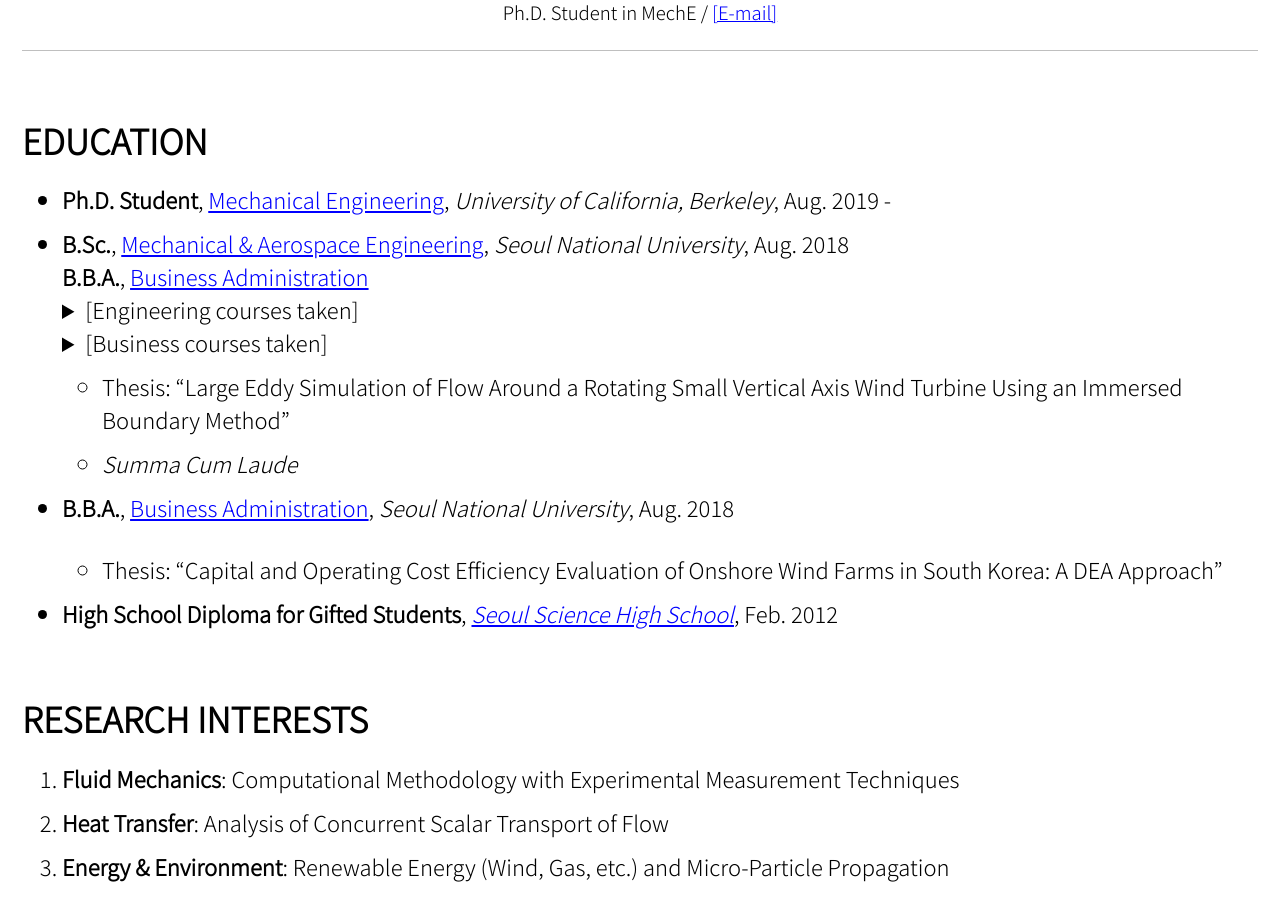
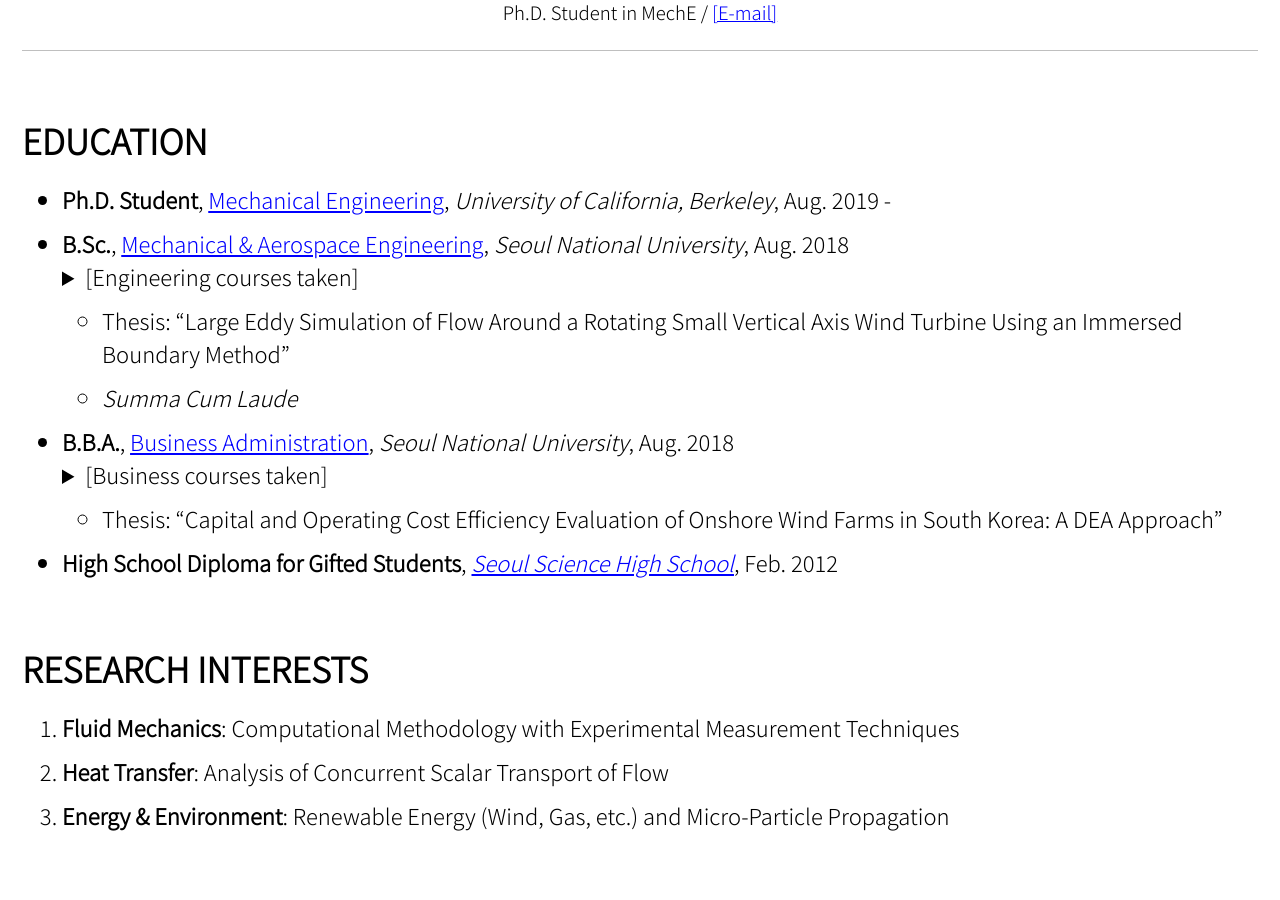
Before and after one commit to jun9303/jun9303.github.io, a Jekyll site: the page built from _pages/about.md, in a window 1280 px wide and 900 px high, scrolled down 589 px. Built offline with Jekyll 4.4.1, drawn with Linux system fonts in a browser that asks for light colours; cached includes are drawn as plain includes; nearby versions of some CDN libraries.

Commit message:
Signed-off-by: jun9303 <jun9303@gmail.com>

```diff
--- a/_pages/about.md
+++ b/_pages/about.md
@@ -19,22 +19,20 @@ feature_row:
 
 - **Ph.D. Student**, [Mechanical Engineering](http://me.berkeley.edu/), *University of California, Berkeley*, Aug. 2019 -
 - **B.Sc.**, [Mechanical & Aerospace Engineering](http://me.snu.ac.kr/eng), *Seoul National University*, Aug. 2018
-**B.B.A.**, [Business Administration](http://cba.snu.ac.kr/en)
     <details>
       <summary>[Engineering courses taken]</summary>
 
       <small>Applied Fluid Mechanics, Creative Engineering Design, Digital Computer Concept and Practice, Digital Fabrication and Manufacturing, Dynamics, Engineering Mathematics (1 & 2), Fluid Mechanics, Heat Transfer, Introduction to Electrical and Computer Engineering, Management in Mechanical Engineering (1 & 2), Manufacturing Processes, Mechanical Drawing, Mechanical Engineering Lab. (1 & 2), Mechanical System Design Project (1 & 2), Mechanics and Design, Solid Mechanics, Thermodynamics, Writing in Science & Technology</small>
     </details>
+  + Thesis: "Large Eddy Simulation of Flow Around a Rotating Small Vertical Axis Wind Turbine Using an Immersed Boundary Method"
+  + *Summa Cum Laude*
+
+- **B.B.A.**, [Business Administration](http://cba.snu.ac.kr/en), *Seoul National University*, Aug. 2018
     <details>
       <summary>[Business courses taken]</summary>
 
       <small>Capital Markets and Accounting, Corporate Strategy, Fundamentals of Economics, Human Resource Management, International Business Management, Management Information System, Management Science, Managerial Accounting, Marketing Management, Mathematics for Economics, Operations Management, Principles of Accounting, Principles of Management</small>
     </details>
-  + Thesis: "Large Eddy Simulation of Flow Around a Rotating Small Vertical Axis Wind Turbine Using an Immersed Boundary Method"
-  + *Summa Cum Laude*
-
-- **B.B.A.**, [Business Administration](http://cba.snu.ac.kr/en), *Seoul National University*, Aug. 2018
-
   + Thesis: "Capital and Operating Cost Efficiency Evaluation of Onshore Wind Farms in South Korea: A DEA Approach"
 - **High School Diploma for Gifted Students**, *[Seoul Science High School](http://en.sshs.hs.kr)*, Feb. 2012
 
```
